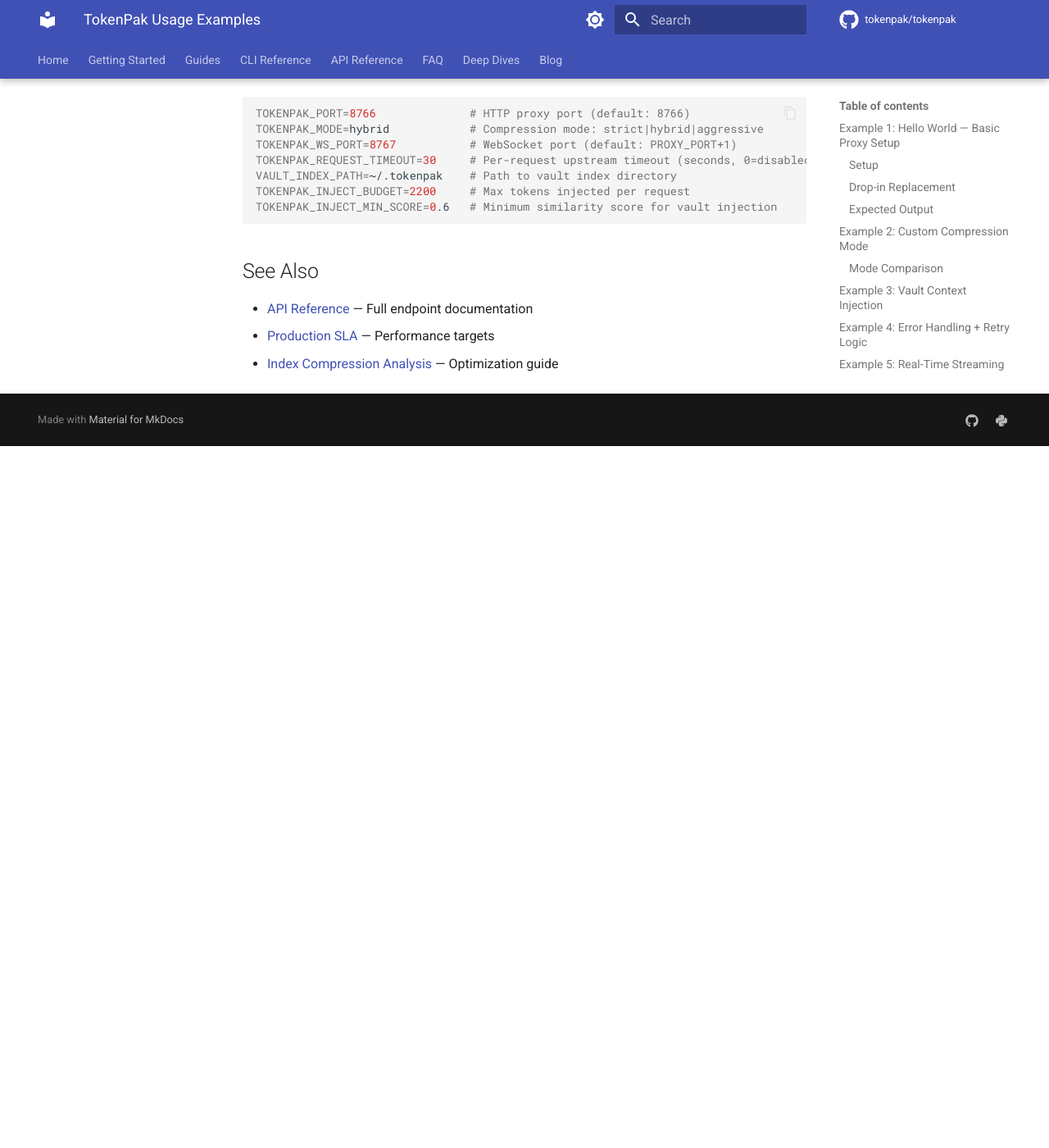
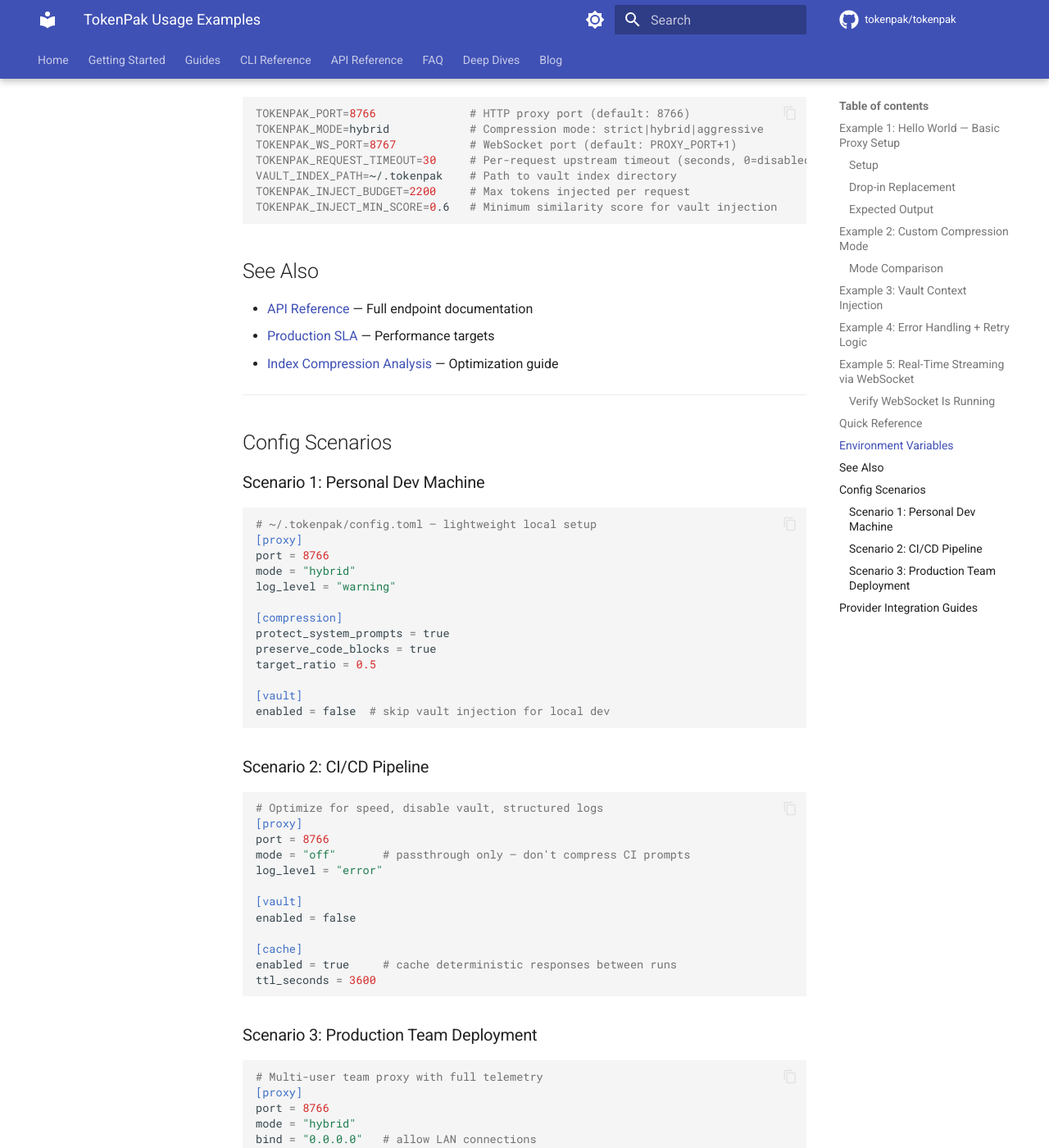
Before and after one commit to tokenpak/tokenpak, an MkDocs documentation site: the page built from docs/EXAMPLES.md, in a window 1280 px wide and 1400 px high, scrolled down 7943 px. Shown: the whole window at 82% size. Built offline with MkDocs 1.6.1 and Material for MkDocs 9.7.7, drawn with Linux system fonts in a browser that asks for light colours; comment, search, counter and statistics services are not loaded; before the commit the page ends 8487 px from its top, so only the background shows below that; some of the changed text lies outside the part shown.

Commit message:
trix: add provider integration guides (Anthropic/Gemini/OpenAI) + 3 config scenarios (TPK-DOCS)

````diff
--- a/docs/EXAMPLES.md
+++ b/docs/EXAMPLES.md
@@ -393,3 +393,75 @@
 - [API Reference](../API.md) — Full endpoint documentation
 - [Production SLA](production-sla.md) — Performance targets
 - [Index Compression Analysis](../analysis/index-compression-2026-03.md) — Optimization guide
+
+---
+
+## Config Scenarios
+
+### Scenario 1: Personal Dev Machine
+```toml
+# ~/.tokenpak/config.toml — lightweight local setup
+[proxy]
+port = 8766
+mode = "hybrid"
+log_level = "warning"
+
+[compression]
+protect_system_prompts = true
+preserve_code_blocks = true
+target_ratio = 0.5
+
+[vault]
+enabled = false  # skip vault injection for local dev
+```
+
+### Scenario 2: CI/CD Pipeline
+```toml
+# Optimize for speed, disable vault, structured logs
+[proxy]
+port = 8766
+mode = "off"       # passthrough only — don't compress CI prompts
+log_level = "error"
+
+[vault]
+enabled = false
+
+[cache]
+enabled = true     # cache deterministic responses between runs
+ttl_seconds = 3600
+```
+
+### Scenario 3: Production Team Deployment
+```toml
+# Multi-user team proxy with full telemetry
+[proxy]
+port = 8766
+mode = "hybrid"
+bind = "0.0.0.0"   # allow LAN connections
+max_connections = 50
+
+[compression]
+protect_system_prompts = true
+preserve_code_blocks = true
+target_ratio = 0.45
+
+[vault]
+enabled = true
+index_path = "/shared/vault/.tokenpak"
+inject_budget_tokens = 2200
+min_score = 0.6
+
+[telemetry]
+enabled = true
+export_format = "json"
+flush_interval_seconds = 60
+```
+
+---
+
+## Provider Integration Guides
+
+- [Anthropic Claude](integrations/anthropic.md) — Drop-in `base_url` replacement
+- [Google Gemini](integrations/google-gemini.md) — REST + LiteLLM patterns
+- [OpenAI](integrations/openai.md) — Drop-in `base_url` replacement + env override
+- [LiteLLM](integrations/litellm.md) — Unified multi-provider interface
--- /dev/null
+++ b/docs/integrations/google-gemini.md
@@ -0,0 +1,102 @@
+# TokenPak + Google Gemini
+
+Route Google Gemini API calls through TokenPak for compression and unified cost tracking.
+
+## Quick Setup
+
+```bash
+pip install tokenpak google-generativeai
+tokenpak serve  # starts proxy on localhost:8766
+```
+
+## Using the REST API Directly
+
+Gemini's Python SDK doesn't support `base_url` overrides directly. Use `httpx` or `requests`:
+
+```python
+import httpx
+import json
+
+PROXY_URL = "http://localhost:8766/v1/google/gemini"
+API_KEY = "AIza..."  # Your Gemini API key
+
+def generate(prompt: str, model: str = "gemini-2.0-flash") -> str:
+    payload = {
+        "contents": [{"parts": [{"text": prompt}]}],
+    }
+    r = httpx.post(
+        f"{PROXY_URL}/models/{model}:generateContent",
+        headers={"x-goog-api-key": API_KEY},
+        json=payload,
+        timeout=30,
+    )
+    r.raise_for_status()
+    return r.json()["candidates"][0]["content"]["parts"][0]["text"]
+
+print(generate("Explain transformer attention in one paragraph."))
+```
+
+## Using LiteLLM (Recommended)
+
+LiteLLM gives a unified interface with full `base_url` support:
+
+```bash
+pip install litellm
+```
+
+```python
+import litellm
+
+# Route through TokenPak
+litellm.api_base = "http://localhost:8766"
+
+response = litellm.completion(
+    model="gemini/gemini-2.0-flash",
+    messages=[{"role": "user", "content": "What is quantum entanglement?"}],
+    api_key="AIza...",
+)
+print(response.choices[0].message.content)
+```
+
+See [LiteLLM integration guide](./litellm.md) for full details.
+
+## Config Example
+
+```toml
+[providers.google]
+api_key_env = "GEMINI_API_KEY"
+models = ["gemini-*"]
+base_url = "https://generativelanguage.googleapis.com"
+
+[compression]
+protect_system_prompts = true
+target_ratio = 0.5
+```
+
+## Supported Models
+
+| Model | Notes |
+|-------|-------|
+| `gemini-2.0-flash` | Fast, cost-efficient |
+| `gemini-2.0-pro` | High-capability |
+| `gemini-1.5-flash` | Legacy fast |
+| `gemini-1.5-pro` | Legacy pro |
+
+## Verify It's Working
+
+```bash
+curl -s http://localhost:8766/stats | python3 -c "
+import json, sys
+s = json.load(sys.stdin)['session']
+print(f'Requests: {s[\"requests\"]}')
+print(f'Tokens saved: {s[\"saved_tokens\"]}')
+"
+```
+
+## Troubleshooting
+
+- **404 on model routes** → Confirm proxy version supports Google passthrough (`tokenpak --version`)
+- **Auth errors** → Set `GEMINI_API_KEY` env var; proxy reads it automatically
+- **Rate limits** → TokenPak retries automatically up to 3 times with exponential backoff
+
+See also: [Troubleshooting Guide](../troubleshooting.md) · [Error Reference](../errors.md)
````
Also changed, not shown: docs/integrations/anthropic.md (added, +101 -0 lines), docs/integrations/openai.md (added, +122 -0 lines).
